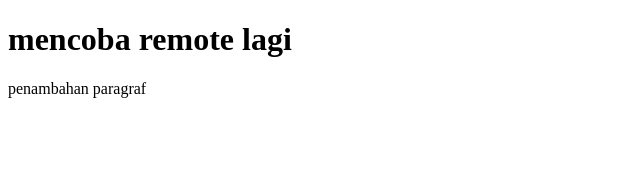
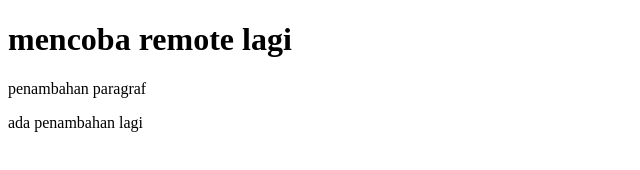
Before and after one commit to Syaiful-Afrian/rian-test-2, a plain HTML site: page index.html in a window 1280 px wide. Shown: the whole page, without its empty margins (0-640 px from the left). Drawn offline with Linux system fonts and the light colour scheme.

Commit message:
penambahan paragraf lagi

```diff
--- a/index.html
+++ b/index.html
@@ -8,5 +8,6 @@
   <body>
     <h1>mencoba remote lagi</h1>
     <p>penambahan paragraf</p>
+    <p>ada penambahan lagi</p>
   </body>
 </html>
```
